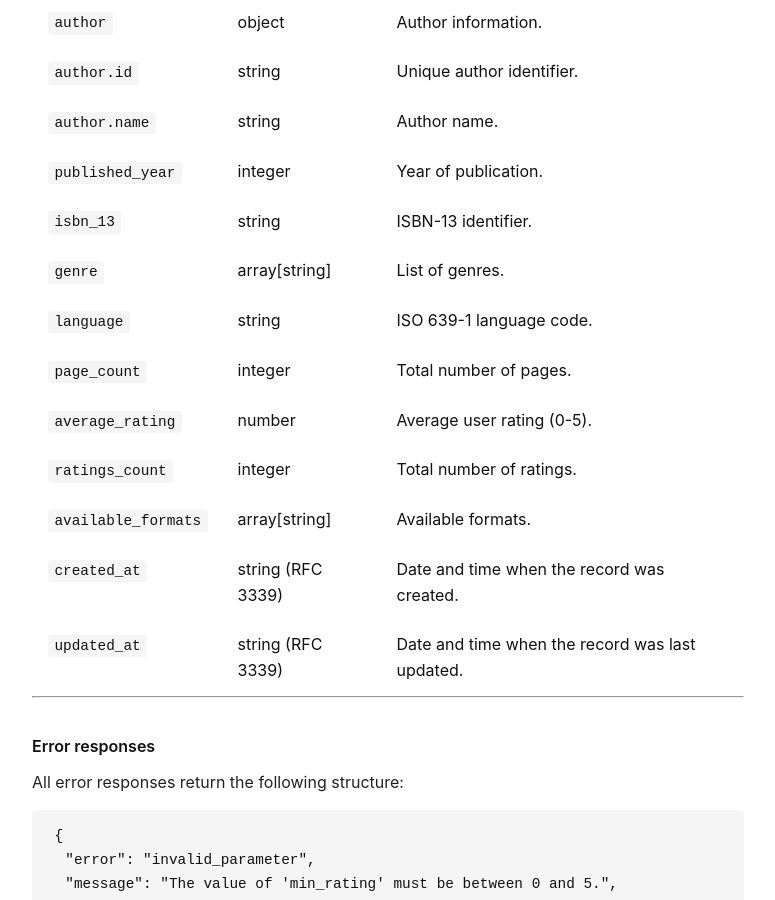
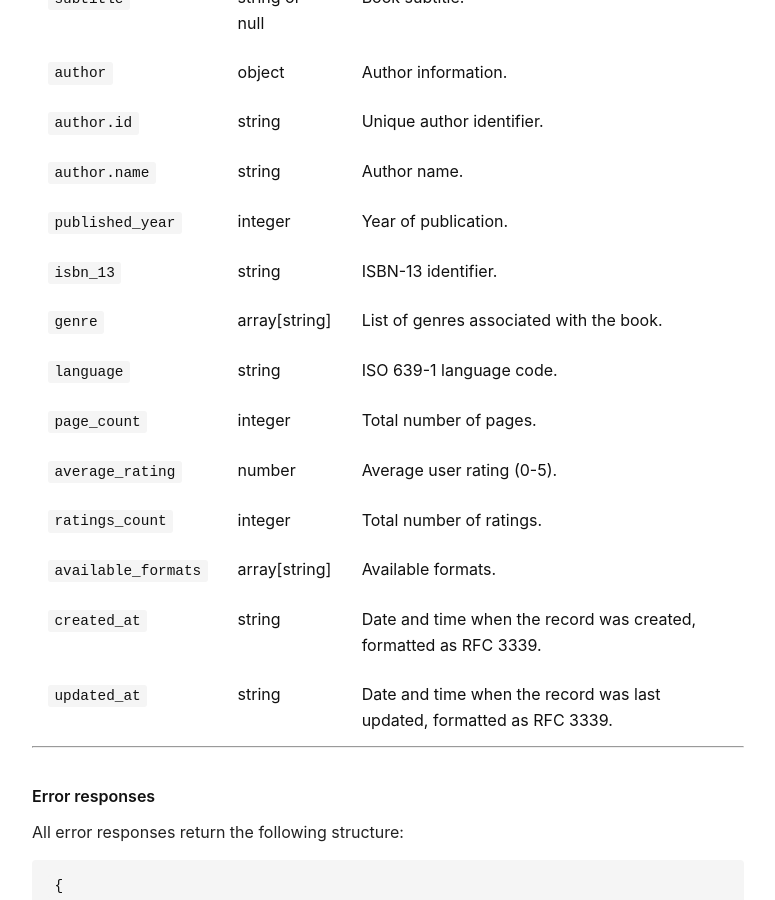
Before and after one commit to malynovskayuliia-eng/malynovskayuliia-eng.github.io, a Jekyll site: the page built from book-finder-api.md, in a window 1280 px wide and 900 px high, scrolled down 3138 px. Shown: the whole window, without its empty margins (252-1027 px from the left). Built offline with Jekyll 4.4.1, drawn with Linux system fonts in a browser that asks for light colours; some of the changed text lies outside the part shown.

Commit message:
Update book-finder-api.md

```diff
--- a/book-finder-api.md
+++ b/book-finder-api.md
@@ -102,7 +102,7 @@ curl -X GET "https://api.bookfinder.com/v1/books?author=orwell&min_rating=4.0&li
 
 | Field | Type | Description |
 |--------|------|------------|
-| `page` | integer | Current page of results. |
+| `page` | integer | Current page number of the results. |
 | `limit` | integer | Number of results returned per page. |
 | `total_count` | integer | Total number of matching records. |
 | `total_pages` | integer | Total number of available pages. |
@@ -116,18 +116,18 @@ curl -X GET "https://api.bookfinder.com/v1/books?author=orwell&min_rating=4.0&li
 | `title` | string | Book title. |
 | `subtitle` | string or null | Book subtitle. |
 | `author` | object | Author information. |
-| `author.id`| string | Unique author identifier. |
-| `author.name`| string | Author name. |
+| `author.id` | string | Unique author identifier. |
+| `author.name` | string | Author name. |
 | `published_year` | integer | Year of publication. |
 | `isbn_13` | string | ISBN-13 identifier. |
-| `genre` | array[string] | List of genres. |
+| `genre` | array[string] | List of genres associated with the book. |
 | `language` | string | ISO 639-1 language code. |
 | `page_count` | integer | Total number of pages. |
 | `average_rating` | number | Average user rating (0-5). |
 | `ratings_count` | integer | Total number of ratings. |
 | `available_formats` | array[string] | Available formats. |
-| `created_at` | string (RFC 3339) | Date and time when the record was created. |
-| `updated_at` | string (RFC 3339) | Date and time when the record was last updated. |
+| `created_at` | string | Date and time when the record was created, formatted as RFC 3339. |
+| `updated_at` | string | Date and time when the record was last updated, formatted as RFC 3339. |
 
 ---
 
```
Also changed, not shown: other parts of book-finder-api.md (+1 -1 lines).
